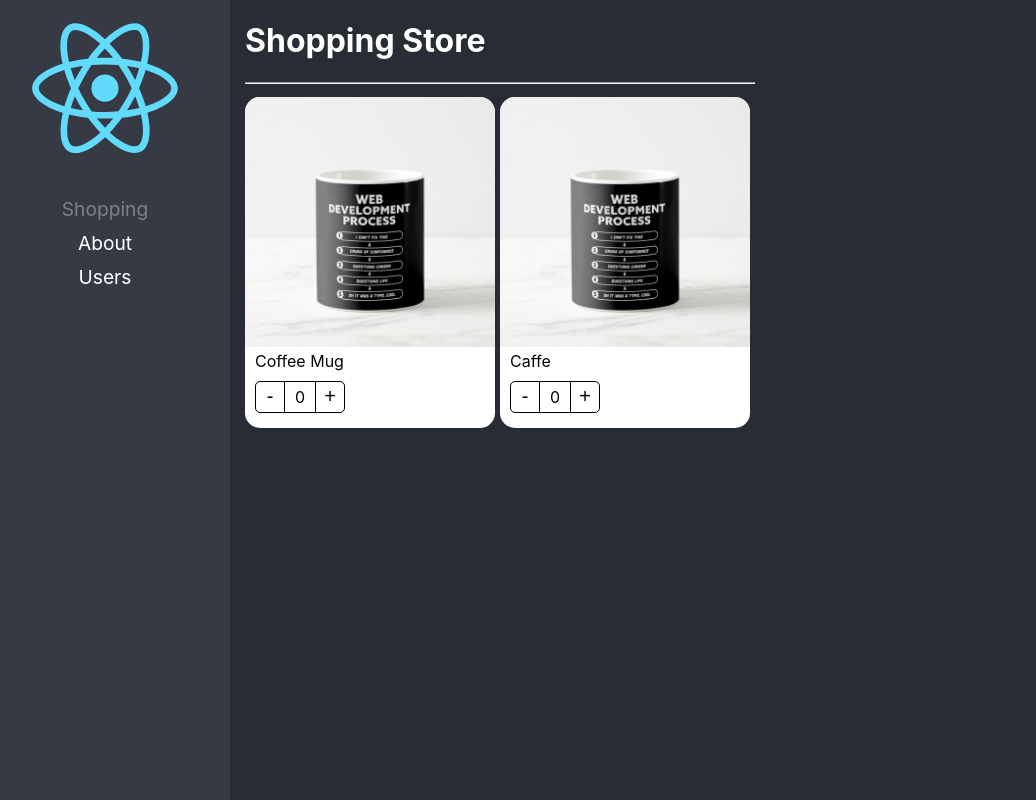
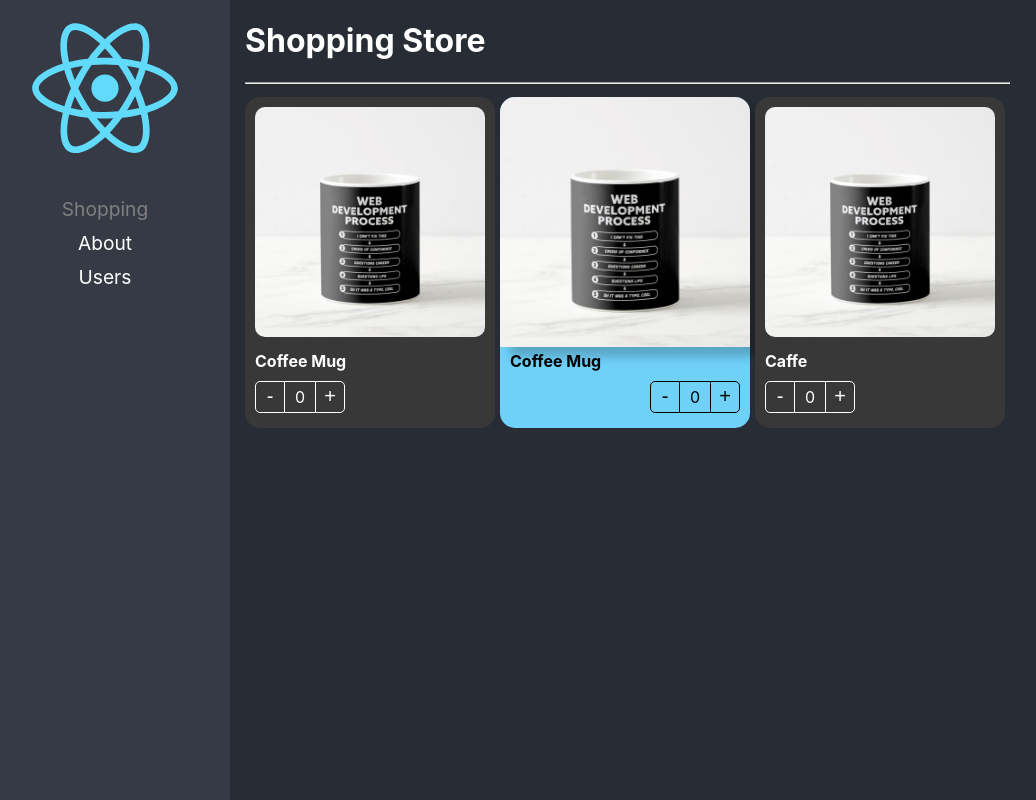
Before and after one commit to dban04/react-app, a React (Create React App) app: page / in a window 1280 px wide. Shown: the whole page, without its empty margins (20-1056 px from the left). Built offline with nearby package versions, Linux system fonts and the light colour scheme.

Commit message:
styles xtend

```diff
--- a/src/02-component-patterns/components/ProductButtons.tsx
+++ b/src/02-component-patterns/components/ProductButtons.tsx
@@ -1,14 +1,21 @@
-import { useContext } from "react"
+import { CSSProperties, useContext } from "react"
 
 import { ProductContext } from "./ProductCard"
 import styles from '../styles/styles.module.css'
 
-export const ProductButtons = () => {
+export interface Props {
+    className?: string,
+    style?: CSSProperties,
+}
+
+export const ProductButtons = ({ className, style }:Props) => {
 
     const { increaseBy, counter }= useContext(ProductContext)
 
     return (
-        <div className={ styles.buttonsContainer }>
+        <div className={ `${ styles.buttonsContainer } ${ className }` }
+        style={ style }
+        >
         <button
             className={ styles.buttonMinus }
             onClick={ () => increaseBy(-1) }
--- a/src/02-component-patterns/components/ProductCard.tsx
+++ b/src/02-component-patterns/components/ProductCard.tsx
@@ -1,13 +1,20 @@
-import { createContext } from 'react';
+import { CSSProperties, ReactElement, createContext } from 'react';
 
-import { ProductCardProps, ProductContextProps } from '../interfaces/interfaces';
+import { Product, ProductContextProps } from '../interfaces/interfaces';
 import { useProduct } from '../hooks/useProduct'
 import styles from '../styles/styles.module.css'
 
 export const ProductContext = createContext({} as ProductContextProps)
 const { Provider } = ProductContext;
 
-export const ProductCard = ({children,product}: ProductCardProps) => {
+export interface Props {
+    product: Product;
+    children?: ReactElement | ReactElement[];
+    className?: string;
+    style?: CSSProperties,
+}
+
+export const ProductCard = ({children,product, className, style}: Props) => {
 
     const { counter, increaseBy } = useProduct()
 
@@ -18,10 +25,10 @@
         increaseBy,
         product
     }}>
-            <div className={ styles.productCard }>
-                {
-                    children
-                }
+            <div className={ `${ styles.productCard } ${ className }` }
+            style={ style }
+            >
+                { children }
             </div>
 
         </Provider>
--- a/src/02-component-patterns/components/ProductImage.tsx
+++ b/src/02-component-patterns/components/ProductImage.tsx
@@ -1,11 +1,15 @@
-import { useContext } from "react";
+import { CSSProperties, useContext } from "react";
 
 import { ProductContext } from "./ProductCard";
 import noImage from '../assets/no-image.jpg'
 import styles from '../styles/styles.module.css'
 
-
-export const ProductImage = ({img = ''}) => {
+export interface Props {
+    img?: string;
+    className?: string;
+    style?: CSSProperties,
+}
+export const ProductImage = ({img = '', className, style}: Props) => {
     const { product } = useContext(ProductContext);
     let imgToShow: string;
 
@@ -17,6 +21,10 @@
         imgToShow = noImage;
     }
     return (
-        <img className={ styles.productImg } src={ imgToShow } alt="Coffe Mug" />
+        <img
+            className={ `${ styles.productImg } ${ className }` }
+            src={ imgToShow }
+            style={ style }
+            alt="Coffe Mug" />
     )
 }
--- a/src/02-component-patterns/components/ProductTitle.tsx
+++ b/src/02-component-patterns/components/ProductTitle.tsx
@@ -1,13 +1,21 @@
-import { useContext } from "react";
+import { CSSProperties, useContext } from "react";
 
 import { ProductContext } from "./ProductCard";
 import styles from '../styles/styles.module.css'
 
-export const ProductTitle = ( { title }: {title?: string} ) => {
+export interface Props {
+    className?: string,
+    title?: string,
+    style?: CSSProperties,
+}
+
+export const ProductTitle = ( { title, className, style }: Props) => {
     const { product } = useContext(ProductContext);
 
     return (
-        <span className={ styles.productDescription }>
+        <span className={ `${ styles.productDescription } ${ className }` }
+        style={ style }
+        >
             { title ? title : product.title }
         </span>
     )
--- a/src/02-component-patterns/pages/ShoppingPage.tsx
+++ b/src/02-component-patterns/pages/ShoppingPage.tsx
@@ -5,6 +5,7 @@
   ProductTitle
 } from "../components"
 
+import '../styles/custom-styles.css'
 
 const product = {
     id: '1',
@@ -23,17 +24,45 @@
         flexWrap: 'wrap',
       }}>
 
+        <ProductCard
+          product={product}
+          className='bg-dark text-white'
+          >
+          <ProductCard.Image className='custom-image'/>
+          <ProductCard.Title className='text-bold'/>
+          <ProductCard.Buttons className='custom-buttons'/>
+        </ProductCard>
 
-      <ProductCard product={product}>
-        <ProductCard.Image />
-        <ProductCard.Title />
-        <ProductCard.Buttons />
-      </ProductCard>
+        <ProductCard
+          product={product}
+          style={{
+            backgroundColor: "#70D1F8"
+          }}
+          >
+          <ProductCard.Image style={{ boxShadow: '10px 10px 10px rgba(0,0,0,0.2)'}}/>
+          <ProductCard.Title style={{ fontWeight: 'bold'}}/>
+          <ProductCard.Buttons
+            style={{
+              display: 'flex',
+              justifyContent: 'end',
+            }}
+          />
+        </ProductCard>
 
-      <ProductCard product={product}>
-        <ProductImage />
-        <ProductTitle title={'Caffe'}/>
-        <ProductButtons />
+      <ProductCard
+        product={product}
+        className='bg-dark text-white'
+      >
+        <ProductImage
+          className='custom-image'
+        />
+        <ProductTitle
+          title='Caffe'
+          className='text-bold'
+        />
+        <ProductButtons
+          className='custom-buttons'
+        />
       </ProductCard>
       </section>
     </div>
--- /dev/null
+++ b/src/02-component-patterns/styles/custom-styles.css
@@ -0,0 +1,22 @@
+.bg-dark {
+    background-color: rgb(56,56,56);
+}
+
+.text-white {
+    color: white;
+}
+
+.text-bold {
+    font-weight: bold;
+}
+
+.custom-image {
+    border-radius: 20px;
+    padding: 10px;
+    width: calc(100% - 20px);
+}
+
+.custom-buttons button, .custom-buttons div {
+    color: white;
+    border-color: white;
+}
```
Also changed, not shown: src/02-component-patterns/interfaces/interfaces.ts (+7 -8 lines).
